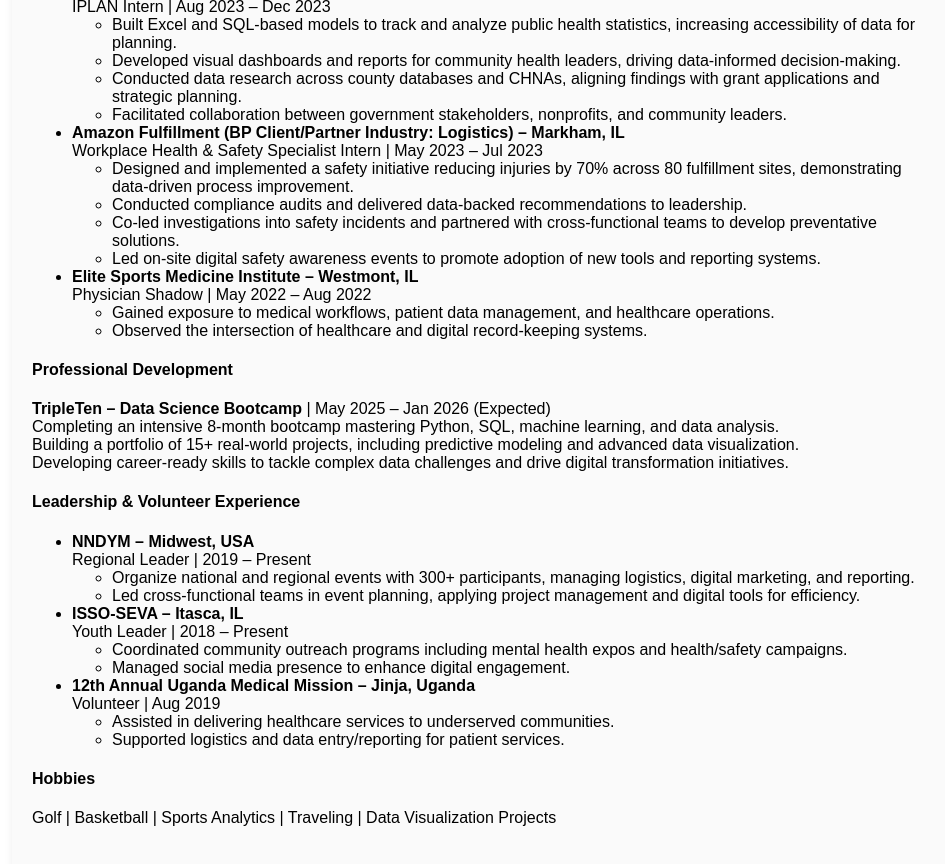
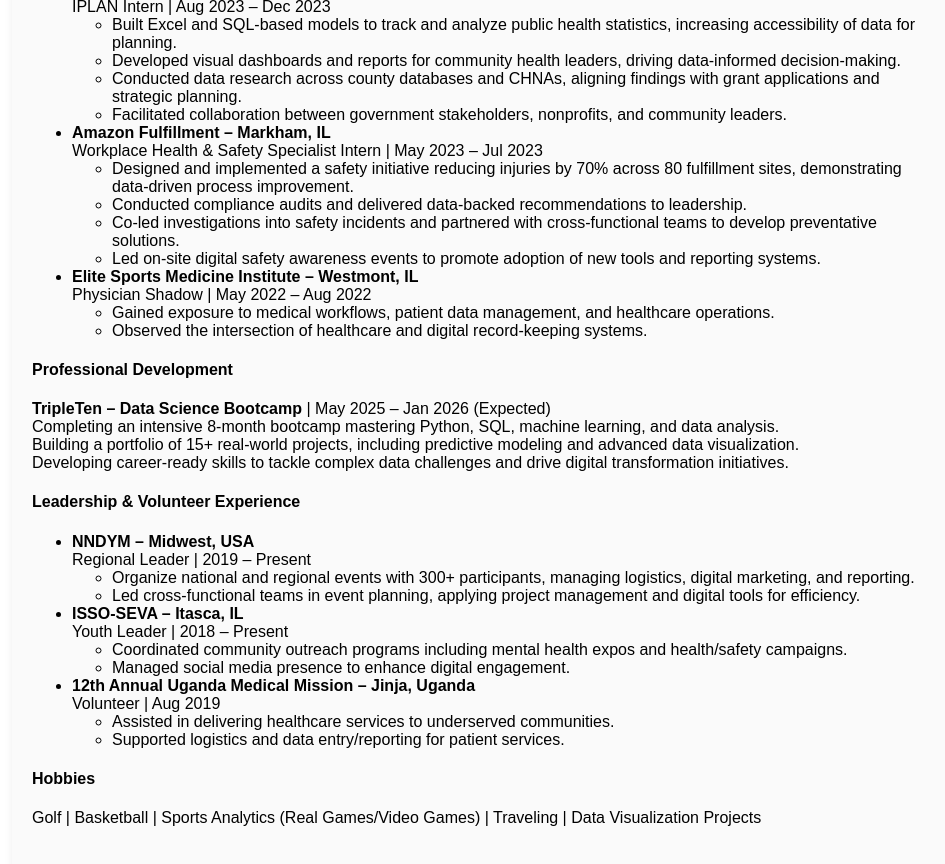
Before and after one commit to yash-brahmbhatt1/my-portfolio, a plain HTML site: page index.html in a window 1280 px wide. Shown: the part 1870-2734 px from the top of the page, without its empty margins (158-1103 px from the left). Drawn offline with Linux system fonts and the light colour scheme.

Commit message:
Added some information to hobbies and removed information from professional experience

```diff
--- a/index.html
+++ b/index.html
@@ -32,7 +32,7 @@
   <section class="hero" id="hero">
   <h2>Welcome to My Portfolio</h2>
   <h3>Yash Brahmbhatt</h3>
-  <p>I'm Yash Brahmbhatt, passionate about data science and technology.</p>
+  <p>I'm Yash Brahmbhatt, passionate about data science, technology, and sports.</p>
   </section>
 
   <section id="about">
@@ -102,7 +102,7 @@
         <li>Facilitated collaboration between government stakeholders, nonprofits, and community leaders.</li>
       </ul>
       </li>
-      <li><strong>Amazon Fulfillment (BP Client/Partner Industry: Logistics) – Markham, IL</strong><br>
+      <li><strong>Amazon Fulfillment – Markham, IL</strong><br>
       Workplace Health & Safety Specialist Intern | May 2023 – Jul 2023<br>
       <ul>
         <li>Designed and implemented a safety initiative reducing injuries by 70% across 80 fulfillment sites, demonstrating data-driven process improvement.</li>
@@ -149,7 +149,7 @@
       </li>
     </ul>
     <h4>Hobbies</h4>
-    <p>Golf | Basketball | Sports Analytics | Traveling | Data Visualization Projects</p>
+    <p>Golf | Basketball | Sports Analytics (Real Games/Video Games) | Traveling | Data Visualization Projects</p>
   </section>
 </body>
 </html>
```
Also changed, not shown: 1 other file.
